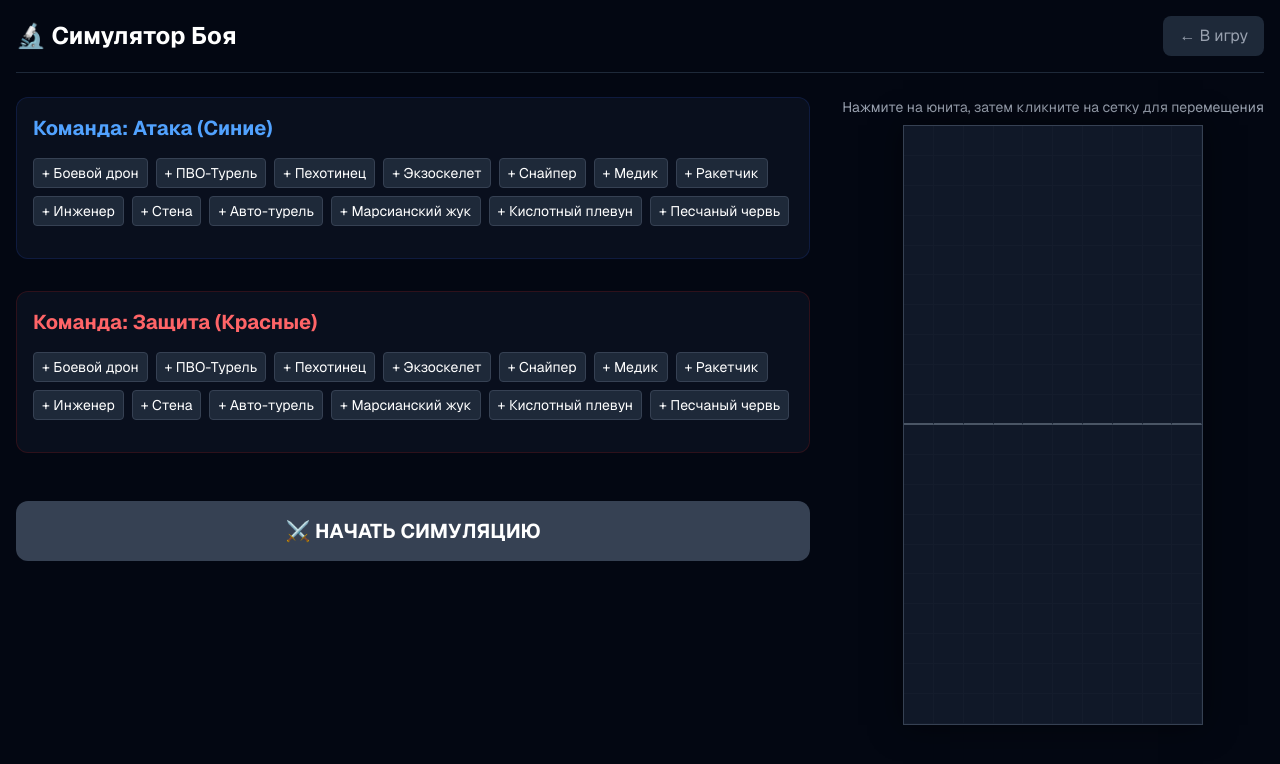
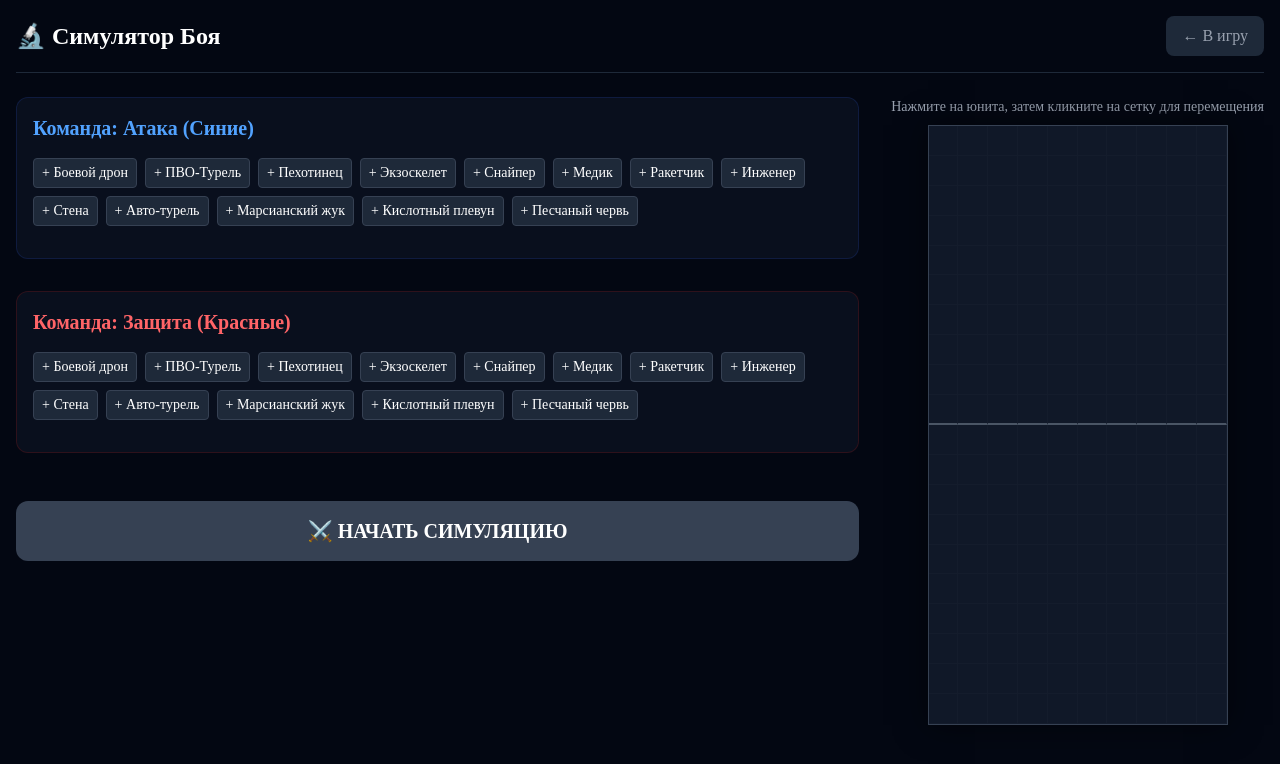
Before and after one commit to Llayon/Mars2050, a Next.js app: page /simulator in a window 1280 px wide. Shown: the top 764 px of the page. Built offline with nearby package versions, Linux system fonts and the light colour scheme.

Commit message:
fix(build): remove next/font to fix Turbopack build error

```diff
--- a/src/app/layout.tsx
+++ b/src/app/layout.tsx
@@ -1,16 +1,5 @@
 import type { Metadata } from "next";
-import { Geist, Geist_Mono } from "next/font/google";
 import "./globals.css";
-
-const geistSans = Geist({
-  variable: "--font-geist-sans",
-  subsets: ["latin"],
-});
-
-const geistMono = Geist_Mono({
-  variable: "--font-geist-mono",
-  subsets: ["latin"],
-});
 
 export const viewport = {
   width: 'device-width',
@@ -33,9 +22,9 @@ export default function RootLayout({
   return (
     <html
       lang="ru"
-      className={`${geistSans.variable} ${geistMono.variable} h-full antialiased`}
+      className="h-full antialiased font-sans"
     >
-      <body className="min-h-[100dvh] flex flex-col bg-gray-900 text-white">
+      <body className="min-h-[100dvh] flex flex-col bg-gray-900 text-white font-sans">
         {children}
       </body>
     </html>
--- a/src/domains/pvp/pvp.service.ts
+++ b/src/domains/pvp/pvp.service.ts
@@ -101,6 +101,8 @@ export async function executeAttack(
   message?: string;
   stolen?: Record<string, number>;
   logs?: BattleTick[];
+  obstacles?: import('@/domains/combat/combat.types').Obstacle[];
+  initialState?: import('@/domains/combat/combat.types').SimUnit[];
   attackerUnits?: UnitRow[];
   defenderUnits?: UnitRow[];
 }> {
```
